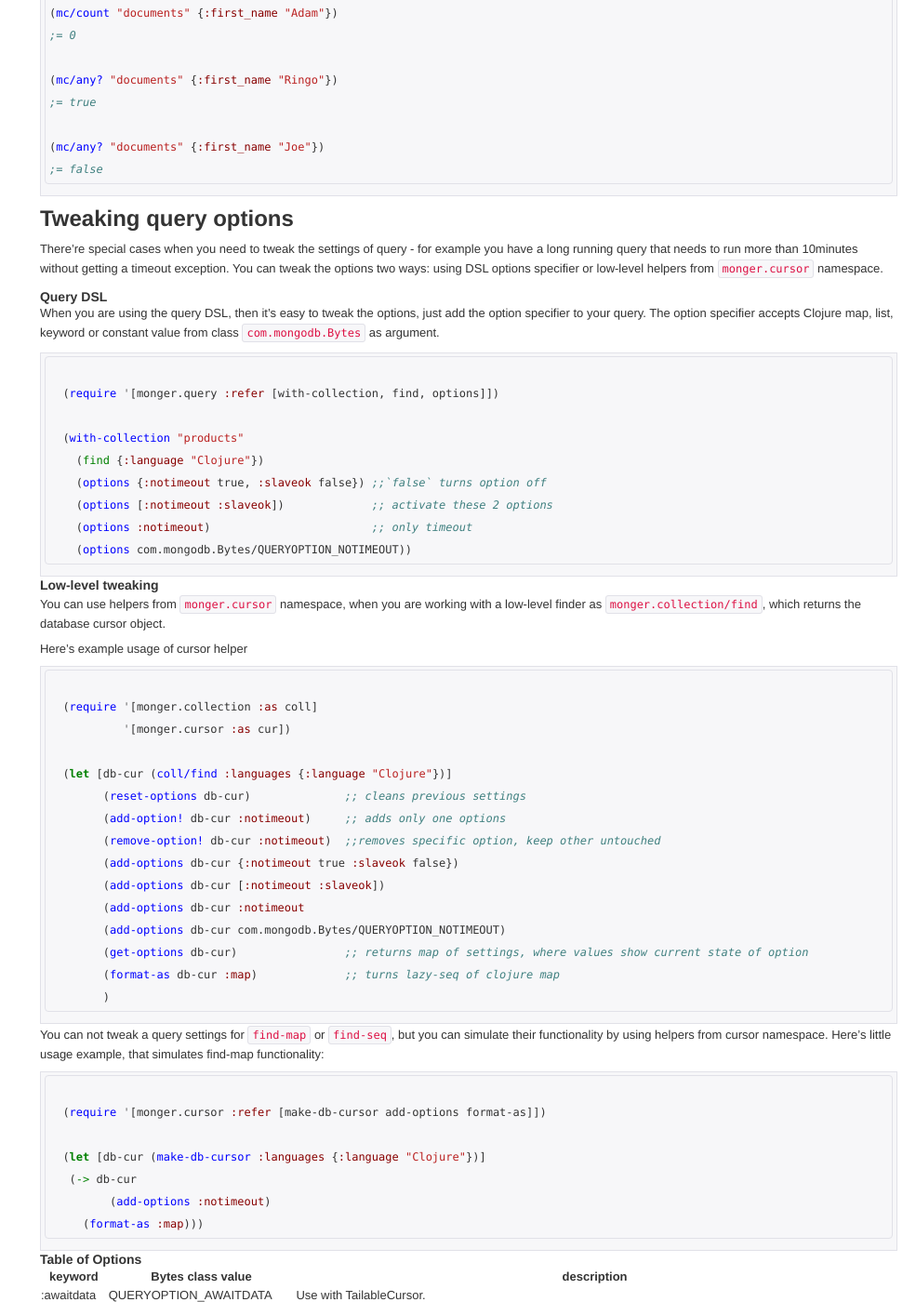
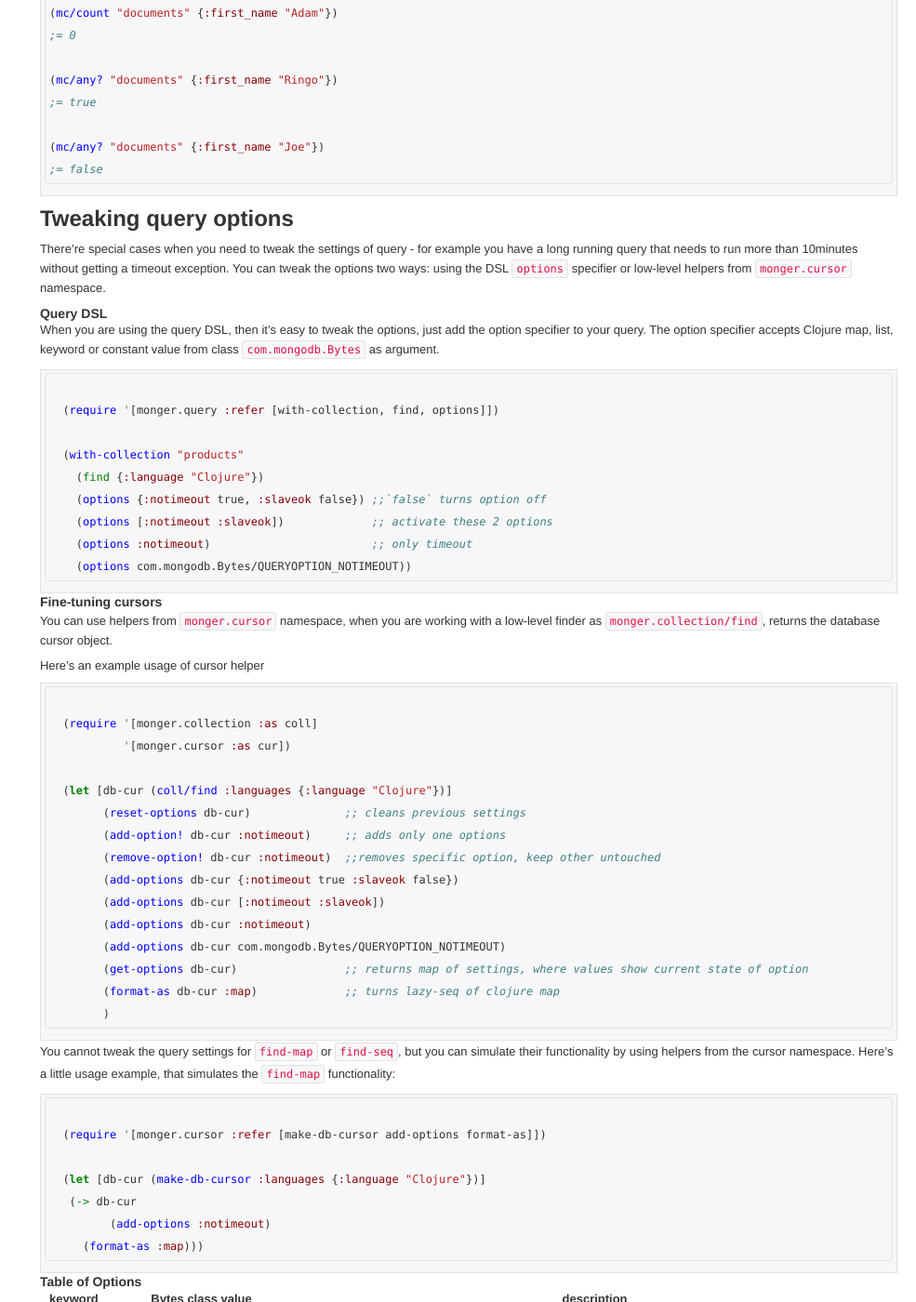
Before and after one commit to clojurewerkz/monger.docs, a Jekyll site: the page built from articles/querying.md, in a window 1280 px wide and 1400 px high, scrolled down 12065 px. Shown: the whole window at 93% size, without its empty margins (295-1280 px from the left). Built offline with Jekyll 4.4.1, drawn with Linux system fonts in a browser that asks for light colours; some web fonts are replaced; Markdown is read by kramdown in place of the engine named in the settings; comment, search, counter and statistics services are not loaded; some of the changed text lies outside the part shown.

Commit message:
grammar fixes; fix for code example; updated title;

````diff
--- a/articles/querying.md
+++ b/articles/querying.md
@@ -714,7 +714,7 @@ Use `monger.collection/count`, `monger.collection/empty?` and `monger.collection
 
 ## Tweaking query options
 
-There're special cases when you need to tweak the settings of query - for example you have a long running query that needs to run more than 10minutes without getting a timeout exception. You can tweak the options two ways: using DSL options specifier or low-level helpers from `monger.cursor` namespace.
+There're special cases when you need to tweak the settings of query - for example you have a long running query that needs to run more than 10minutes without getting a timeout exception. You can tweak the options two ways: using the DSL `options` specifier or low-level helpers from `monger.cursor` namespace.
 
 #### Query DSL
 
@@ -732,11 +732,11 @@ When you are using the query DSL, then it's easy to tweak the options, just add
     (options com.mongodb.Bytes/QUERYOPTION_NOTIMEOUT))
 ```
 
-#### Low-level tweaking
+#### Fine-tuning cursors
 
-You can use helpers from `monger.cursor` namespace, when you are working with a low-level finder as `monger.collection/find`, which returns the database cursor object.
+You can use helpers from `monger.cursor` namespace, when you are working with a low-level finder as `monger.collection/find`, returns the database cursor object.
 
-Here's example usage of cursor helper
+Here's an example usage of cursor helper
 
 ```clojure
 
@@ -749,14 +749,14 @@ Here's example usage of cursor helper
   	(remove-option! db-cur :notimeout)  ;;removes specific option, keep other untouched
   	(add-options db-cur {:notimeout true :slaveok false})
   	(add-options db-cur [:notimeout :slaveok])
-  	(add-options db-cur :notimeout
+  	(add-options db-cur :notimeout)
   	(add-options db-cur com.mongodb.Bytes/QUERYOPTION_NOTIMEOUT)
   	(get-options db-cur)                ;; returns map of settings, where values show current state of option
   	(format-as db-cur :map)             ;; turns lazy-seq of clojure map
   	)
 ```
 
-You can not tweak a query settings for `find-map` or `find-seq`, but you can simulate their functionality by using helpers from cursor namespace. Here's little usage example, that simulates find-map functionality:
+You cannot tweak the query settings for `find-map` or `find-seq`, but you can simulate their functionality by using helpers from the cursor namespace. Here's a little usage example, that simulates the `find-map` functionality:
 
 ```clojure
 
````
